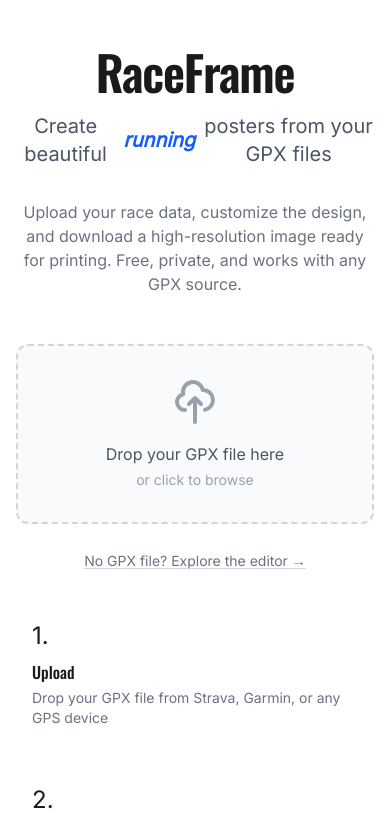
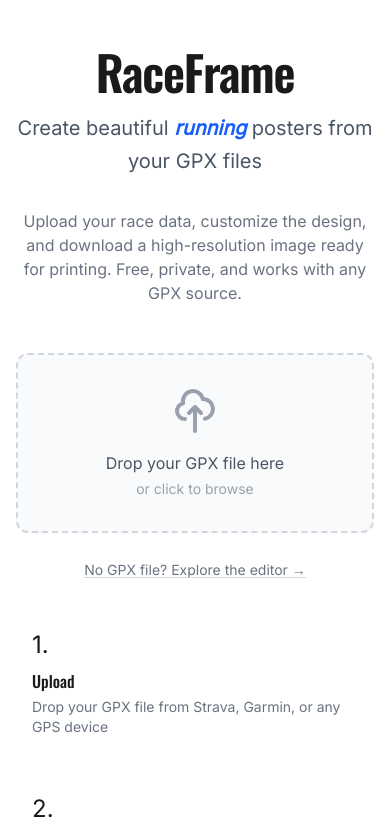
Before and after one commit to cesdperez/raceframe, a SvelteKit app: page / in a window 390 px wide. Shown: the top 827 px of the page. Built offline with nearby package versions, Linux system fonts and the light colour scheme; no server answers.

Commit message:
Fix mobile hero text layout

```diff
--- a/src/routes/+page.svelte
+++ b/src/routes/+page.svelte
@@ -79,7 +79,7 @@
 				>
 					RaceFrame
 				</h1>
-				<p class="text-xl md:text-2xl text-gray-600 mb-8 min-h-[1.5em] flex items-center justify-center gap-2">
+				<p class="text-xl md:text-2xl text-gray-600 mb-8 min-h-[1.5em] text-center leading-relaxed">
 					Create beautiful
 					<span class="relative inline-flex flex-col items-center text-blue-600">
 						<span class="sr-only">running and cycling</span>
```
